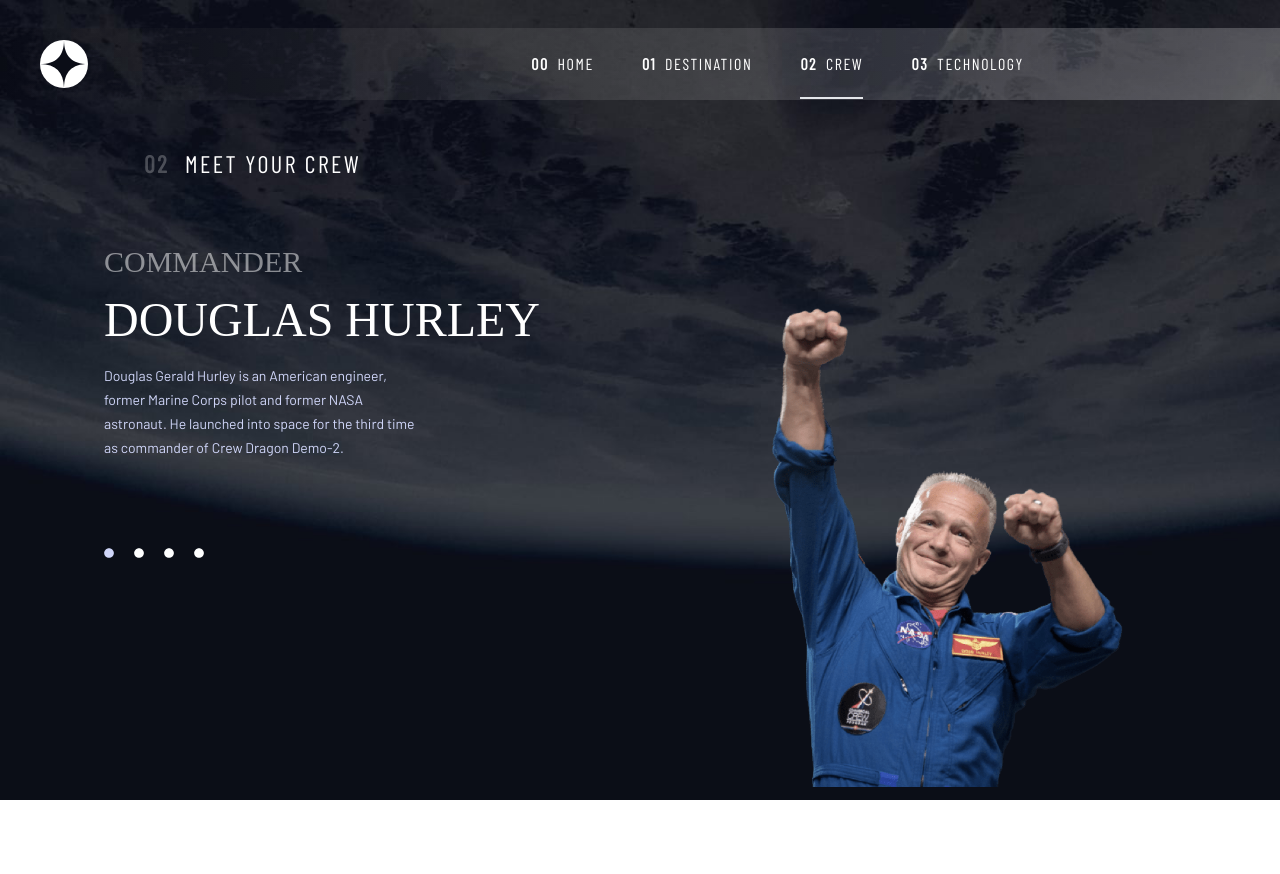
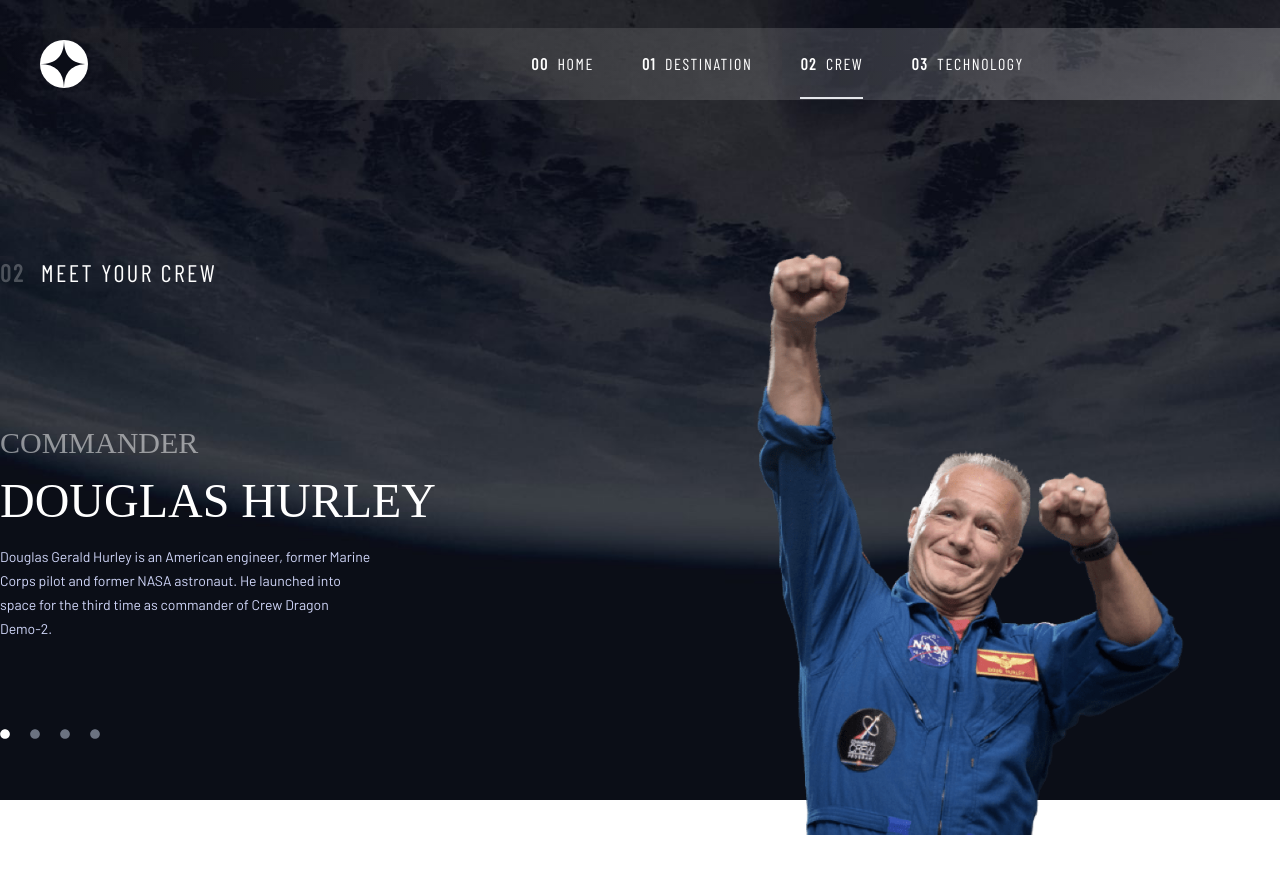
Before and after one commit to juniorthx3/space-tourism-multi-page-website, a React (Create React App) app: page /crew in a window 1280 px wide. Shown: the top 874 px of the page. Before the commit the page ends 800 px from the top, so only its background shows below. Built offline with nearby package versions, Linux system fonts and the light colour scheme; a web font is replaced by a local one.

Commit message:
Finish Destination Page

```diff
--- a/src/pages/Crew.jsx
+++ b/src/pages/Crew.jsx
@@ -9,13 +9,15 @@
 
   return (
     <section className="crewBackground crew">
-      <h2 className="h2 md:mb-10"><span className="span">02</span>Meet your crew</h2>
-       <div className='containerBox'>
+       <div className='containerBox md:mt-36'>
           <div className='text-center md:text-left'>
+          {/* *************************MOBILE DESIGN************************* */}
+            {/* Images of Crew in mobile size */}
             <div className='block md:hidden'>
               <img src={images.png} alt={name} title={name} className="w-1/2 mx-auto" />
               <hr className="text-specialBlue border-b-1 border-gray-500" />
             </div>
+            {/* Navigation in mobile size for Crew Team */}
             <div className='pt-5 flex items-center justify-center md:pt-0 md:hidden md:fixed md:bottom-10'>
                 <ul className="flex items-center justify-center mb-4 md:justify-start md:mb-10">
                     {records.map((menu, index) => (
@@ -29,16 +31,20 @@
                     ))}
                 </ul>
              </div>
-            <div className='mr-5 md:mr-0 md:ml-16'>
+             {/* *****************************************************************/}
+
+             {/* ***************************PC DESIGN*****************************/}
+            <div className='text-center md:text-left'>
+              <h2 className="h2 md:mb-28"><span className="span">02</span>Meet your crew</h2>
               <h3 className='font-bellefair not-italic font-normal text-xl leading-9 uppercase text-white mix-blend-normal opacity-50 md:text-3xl'>{role}</h3>
               <h2 className="font-bellefair not-italic font-normal text-2xl uppercase text-white md:mt-4 mb-5 md:text-5xl">{name}</h2>
               <p className='mb-10 w-3/4 mx-auto font-barlow not-italic font-normal text-sm leading-6 text-specialBlue md:mx-0 md:w-3/5 md:mb-0'>{bio}</p>
               <div className='hidden md:block md:mt-20 '>
                 <ul className="flex items-center justify-center md:justify-start mb-10">
                     {records.map((menu, index) => (
-                      <li key={index} className="mr-7 md:mr-5">
+                      <li key={index} className="mr-7 md:mr-5 text-gray-500">
                         <button onClick={() => setIndexx(index)}
-                                className={`${index === indexx && "border-white text-specialBlue"}`}
+                                className={`${index === indexx && "border-white text-white"}`}
                         >
                           <FaCircle size={10}/>
                         </button>
@@ -48,9 +54,10 @@
               </div>
            </div>
           </div>
-          <div className='hidden md:flex items-end md:pt-16'>
-              <img src={images.png} alt={name} title={name} className="w-1/2 md:w-3/5 mx-auto md:mt-5;" />
+          <div className='hidden md:block'>
+              <img src={images.png} alt={name} title={name} className="px-24 mx-auto"/>
           </div>
+          {/* *****************************************************************/}
       </div>
     </section>
   )
--- a/src/pages/Destination.jsx
+++ b/src/pages/Destination.jsx
@@ -8,11 +8,10 @@
 
   return (
     <section className="destinationBackground destination">
-      <h2 className="h2"><span className="span">01</span>Pick your destination</h2>
-      <div className='containerBox'>
-          <div className='flex items-center text-center md:text-left'>
+       <div className='mt-28 md:mt-36'>
+            <h2 className="h2 mb-3 md:mb-0 md:mx-32"><span className="span">01</span>Pick your destination</h2>
+            <div className='containerBox md:mt-14'>
                   <img src={images.png} alt={name} title={name} className="img" />
-          </div>
                 <div className='infoBox'>
                     <ul className="flex items-center justify-center mb-8 md:justify-start">
                         {records.map((menu, index) => (
@@ -39,6 +38,7 @@
                     </ul>
                 </div>
             </div>
+       </div>
     </section>
   )
 }
--- a/src/style.css
+++ b/src/style.css
@@ -54,12 +54,17 @@
 
 /* MAKE DEDICATED BACKGROUND FIT THE WHOLE PAGES FOR HOME, DESTINATION, CREW AND TECHNOLOGY COMPONENTS*/
 .home, .destination, .crew, .technology{
-    @apply bg-cover bg-fixed absolute top-0 right-0 left-0 -z-10 text-white;
+    @apply bg-cover absolute top-0 right-0 left-0 -z-10 text-white;
 }
 
 /* COMPONENT CREW AND TECHNOLOGY BACKGROUND FIT...*/
-.destination, .crew, .technology{
-    @apply h-full md:h-screen
+.home, .technology{
+    /*Define size of screen for SM and MD*/
+    @apply h-screen md:h-full;
+}
+
+.destination, .crew{
+    @apply h-auto md:h-screen;
 }
 
 
@@ -67,11 +72,6 @@
 .homeBackground{
     /*Add background for homepage*/
     @apply bg-homeMobile md:bg-homeTablet lg:bg-homeDesktop overflow-hidden;
-}
-
-.home{
-    /*Define size of screen for SM and MD*/
-    @apply h-screen md:h-full;
 }
 
 .home .containerHome{
@@ -100,31 +100,30 @@
 
 /* GLOBAL */
 .containerBox{
-    @apply grid grid-cols-1 gap-7 px-7 md:mx-3 md:grid-cols-2  xl:max-w-7xl xl:mx-auto;
+    @apply h-full grid grid-cols-1 gap-10 md:grid-cols-2 content-center xl:max-w-7xl xl:mx-auto;
 }
 
 .h2{
-    @apply mt-28 uppercase text-xl pb-5 font-barlowCondensed not-italic font-normal tracking-widest text-center md:mt-36 md:px-20 md:text-left md:leading-10 md:text-2xl;
+    @apply uppercase text-xl pb-5 font-barlowCondensed not-italic font-normal tracking-widest text-center md:text-left md:leading-10 md:text-2xl;
 }
 
 .span{
-    @apply mr-4 font-bold opacity-25 mix-blend-normal md:ml-16
+    @apply mr-4 font-bold opacity-25 mix-blend-normal;
 }
-
 
 /* DESTINATION COMPONENT (DESTINATION.JSX) */
 
 .destinationBackground{
     /*Add background for destination page*/
-    @apply bg-destinationMobile md:bg-destinationTablet lg:bg-destinationDesktop;
+    @apply bg-cover bg-destinationMobile md:bg-destinationTablet lg:bg-destinationDesktop;
 }
 
 .destination .img{
-    @apply w-1/2 mx-auto;
+    @apply w-3/5 mx-auto;
 }
 
 .destination .infoBox{
-    @apply text-center md:pt-5 md:text-left pb-10;
+    @apply text-center pb-10 md:text-left md:pb-0;
 }
 
 .destination .title{
@@ -132,7 +131,7 @@
 }
 
 .description{
-    @apply text-center font-barlow not-italic font-normal text-sm leading-6 text-specialBlue border-b border-gray-500 pb-8 md:pb-10 w-4/5 mx-auto md:mx-0 md:w-3/5 md:text-justify;
+    @apply text-center font-barlow not-italic font-normal text-sm leading-6 text-specialBlue border-b border-gray-500 pb-8 md:pb-14  w-4/5 mx-auto md:mx-0 md:w-3/5 md:text-justify;
 }
 
 .destination .stats-container{
@@ -140,7 +139,7 @@
 }
 
 .destination .stats-design{
-    @apply text-sm font-barlowCondensed uppercase text-specialBlue tracking-wider leading-7;
+    @apply text-sm font-barlowCondensed uppercase text-specialBlue tracking-wider leading-6;
 }
 
 .destination .stats-results{
```
Lines whose indentation alone changed are shown as unchanged.
